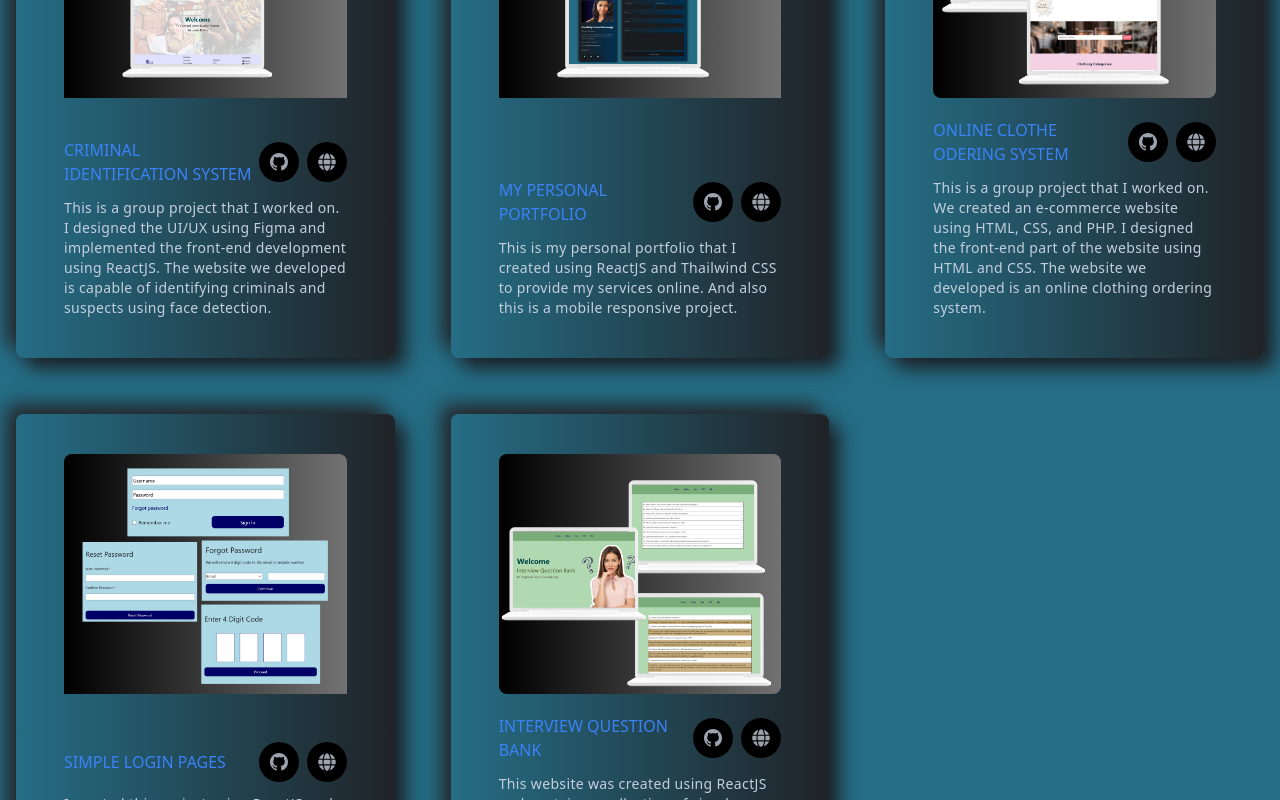
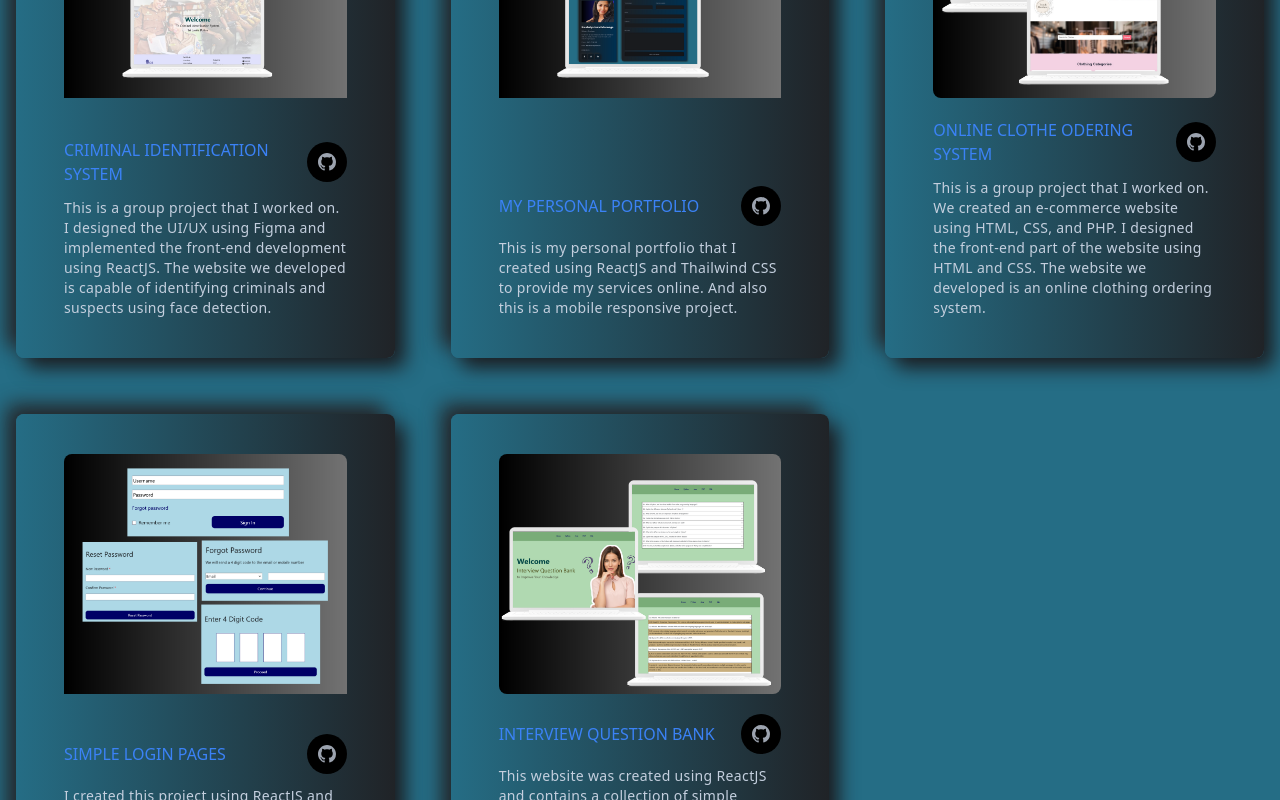
Before and after one commit to kaush997/My-Portfolio-Website, a React (Create React App) app: page / in a window 1280 px wide. Shown: the part 2320-3120 px from the top of the page. Built offline with nearby package versions, Linux system fonts and the light colour scheme.

Commit message:
commit changes

```diff
--- a/src/components/projects/Projects.js
+++ b/src/components/projects/Projects.js
@@ -2,6 +2,7 @@ import React from 'react'
 import Title from '../layouts/Title'
 import { projectOne, projectTwo, projectThree,project4,project5 } from "../../assets/index";
 import ProjectsCard from './ProjectsCard';
+
 
 const Projects = () => {
   return (
@@ -21,6 +22,7 @@ const Projects = () => {
           des="This is a group project that I worked on. I designed the UI/UX using Figma and implemented the front-end development using ReactJS. The website we developed is capable of identifying criminals and suspects using face detection."
           src={projectOne}
         />
+
         <ProjectsCard
           title="My Personal Portfolio"
           des=" This is my personal portfolio that I created using ReactJS and Thailwind CSS to provide my services online.
--- a/src/components/projects/ProjectsCard.js
+++ b/src/components/projects/ProjectsCard.js
@@ -1,6 +1,6 @@
 import React from 'react'
 import { BsGithub } from "react-icons/bs";
-import { FaGlobe } from "react-icons/fa";
+/*import { FaGlobe } from "react-icons/fa";*/
 
 const ProjectsCard = ({ title, des, src }) => {
   return (
@@ -20,11 +20,11 @@ const ProjectsCard = ({ title, des, src }) => {
             </h3>
             <div className="flex gap-2">
               <span className="text-lg w-10 h-10 rounded-full bg-black inline-flex justify-center items-center text-gray-400 hover:text-designColor duration-300 cursor-pointer">
-                <BsGithub />
+                <a href='https://github.com/kaush997'><BsGithub /></a>
               </span>
-              <span className="text-lg w-10 h-10 rounded-full bg-black inline-flex justify-center items-center text-gray-400 hover:text-designColor duration-300 cursor-pointer">
+             { /*<span className="text-lg w-10 h-10 rounded-full bg-black inline-flex justify-center items-center text-gray-400 hover:text-designColor duration-300 cursor-pointer">
                 <FaGlobe />
-              </span>
+  </span>*/}
             </div>
           </div>
           <p className="text-sm tracking-wide mt-3 hover:text-gray-100 duration-300">
```
